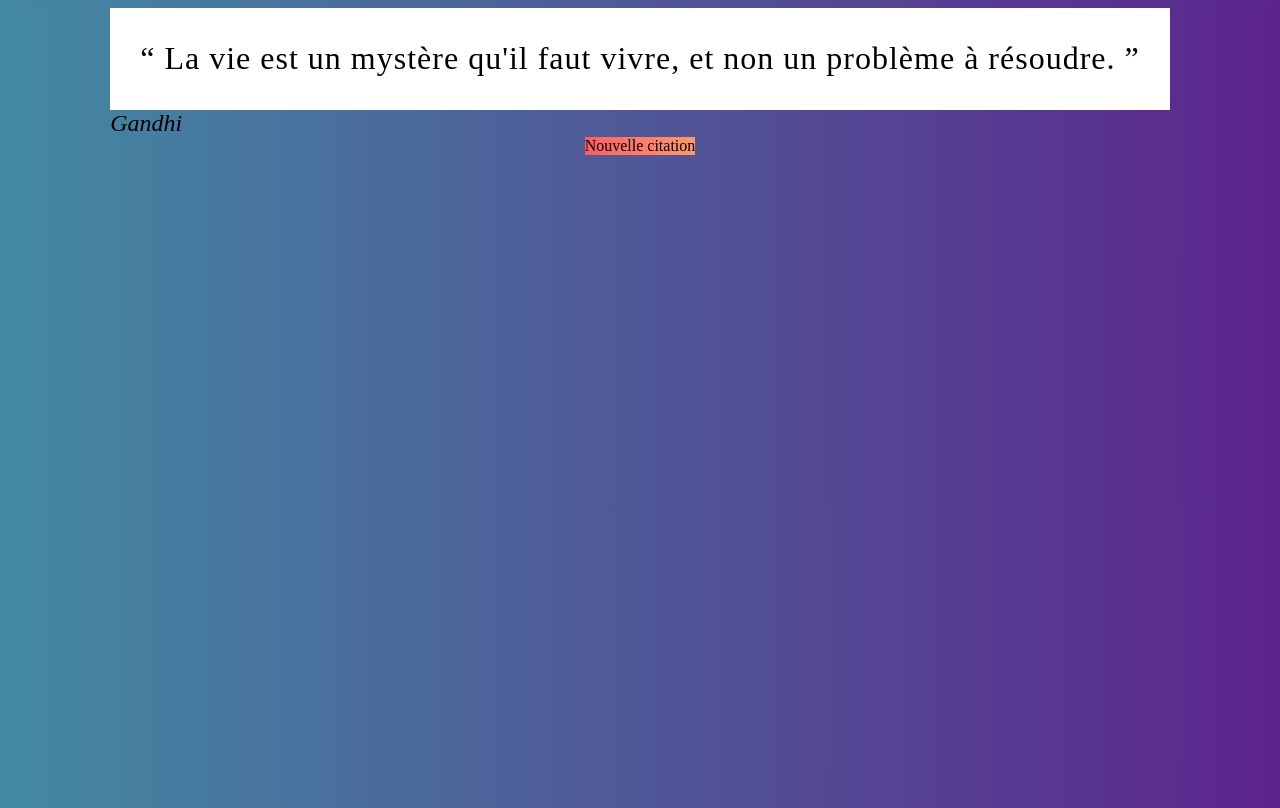
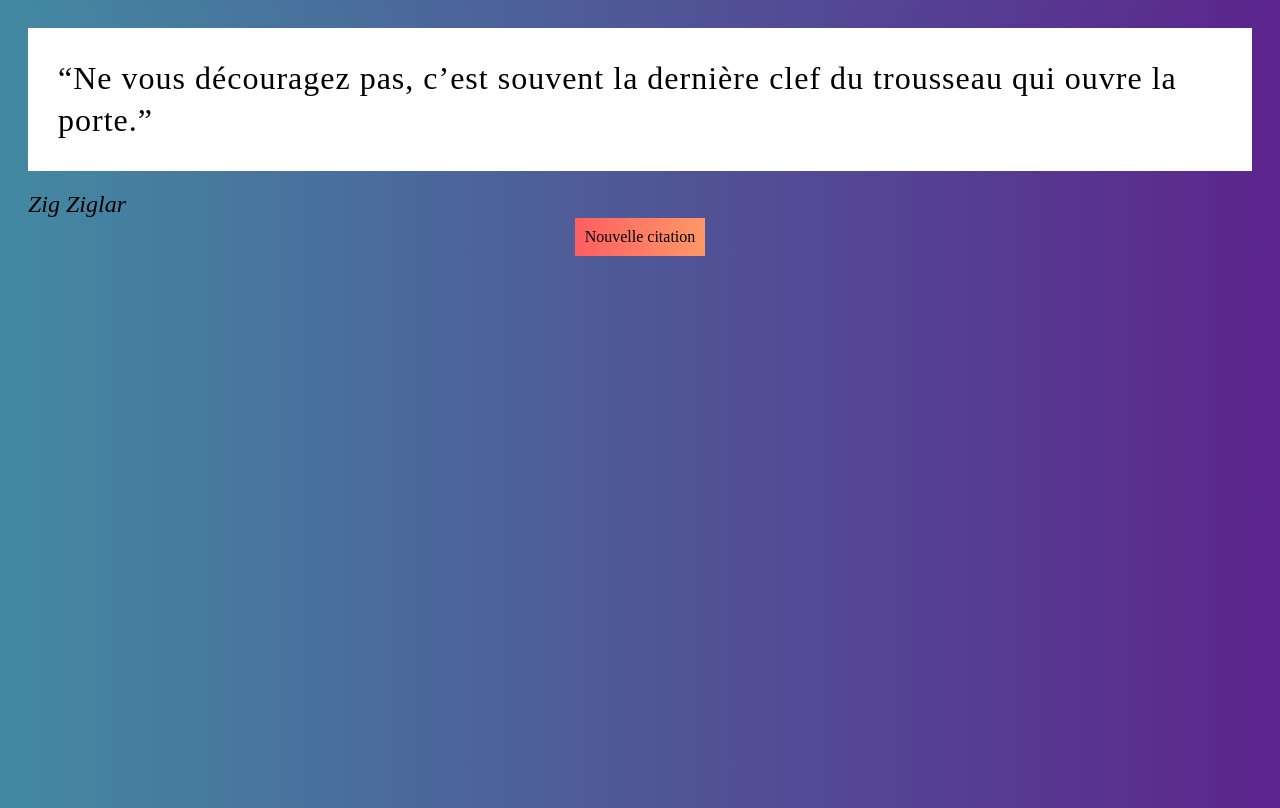
Before and after one commit to Tanthiel50/citation-generator, a plain HTML site: page index.html in a window 1280 px wide. Both pictures are taken after a click on the element "Nouvelle citation". Drawn offline with Linux system fonts and the light colour scheme.

Commit message:
JS script

```diff
--- a/script.js
+++ b/script.js
@@ -1,3 +1,10 @@
+let citation = document.querySelector("#citation");
+let auteur = document.querySelector("#auteur");
+let nouveau = document.querySelector("#nouveau");
+let dernier = 0;
+let nombreAleatoire = 0;
+
+
 // Tableau de citations
 let citations = [
     ["La vie est un mystère qu'il faut vivre, et non un problème à résoudre.", "Gandhi"],
@@ -22,3 +29,20 @@ let citations = [
     ["Vous n’êtes jamais trop vieux pour vous fixer de nouveaux buts, ou rendre vos rêves réalité.", "C.S. Lewis"],
     ["Un pessimiste voit la difficulté dans chaque opportunité. Un optimiste voit une opportunité dans chaque difficulté.", "Winston Churchill"]
   ];
+
+  //permet de générer un nombre aléatoire
+  function genererNombreEntier(max) {
+    return Math.floor(Math.random() * Math.floor(max));
+  }
+
+  //Detecter lorsque bouton nouveau est cliqué
+nouveau.addEventListener("click", ()=>{
+  do {
+    nombreAleatoire = genererNombreEntier(citations.length)
+  } while (nombreAleatoire==dernier)
+
+  citation.textContent = citations[nombreAleatoire][0];
+  auteur.textContent   = citations[nombreAleatoire][1];
+  dernier              = nombreAleatoire;
+}
+);
--- a/style.css
+++ b/style.css
@@ -13,6 +13,7 @@ html, body {
     letter-spacing: 1px;
     background-color: white;
     padding: 30px;
+    margin: 20px;
   }
   .container{
     display: flex;
@@ -31,6 +32,7 @@ html, body {
   #auteur {
     font-size: 1.5em;
     font-style: italic;
+    margin-left: 20px;
   }
 
   #nouveau {
@@ -38,4 +40,5 @@ html, body {
     background: -webkit-linear-gradient(to right, #ff5e62, #ff9966);
     background: linear-gradient(to right, #ff5e62, #ff9966);
     cursor: pointer;
+    padding: 10px;
   }
```
